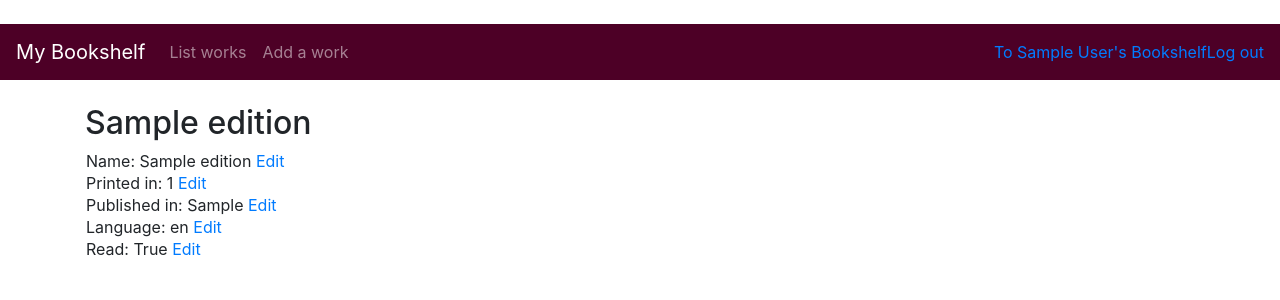
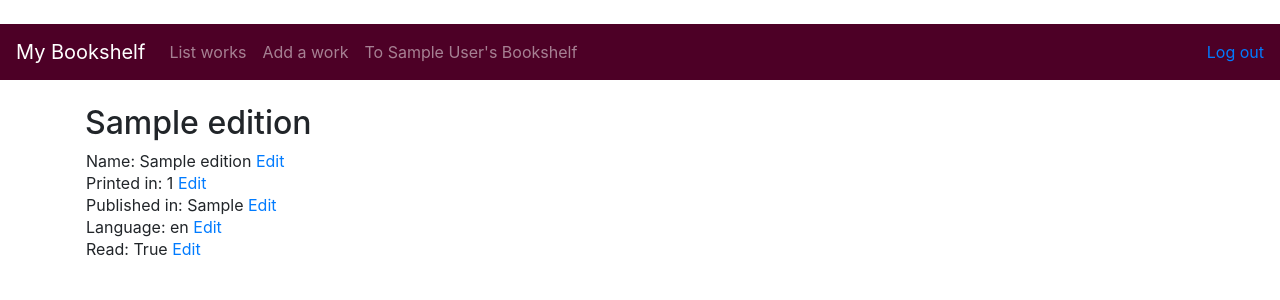
Before and after one commit to Viannaiv/My-Bookself, a Flask app: page /editions/1/ in a window 1280 px wide. Shown: the top 300 px of the page. Run offline with Flask 2, Linux system fonts and the light colour scheme; a user stored in the database is signed in; tables that the repository leaves empty hold one stand-in row (values such as "Sample post"); some libraries are stand-ins or nearby versions.

Commit message:
edited link to user's editions to appear as nav-link, added some comments

```diff
--- a/application/auth/models.py
+++ b/application/auth/models.py
@@ -11,7 +11,7 @@ class User(Base):
     password = db.Column(db.String(20), nullable=False)
 
     editions = db.relationship("Edition", backref='account', lazy=True)
-
+    #Should use this in getting editions.
 
     def __init__(self, name, username, password):
         self.name = name
--- a/application/editions/forms.py
+++ b/application/editions/forms.py
@@ -35,7 +35,7 @@ class EditionEditLanguage(FlaskForm):
     class Meta:
         csrf = False
 
-class EditionEditRead(FlaskForm): #Will be moved to edition.html later
+class EditionEditRead(FlaskForm): #Will be moved to edition.html later?
     read = BooleanField("I have read this book: ")
 
     class Meta:
--- a/application/templates/layout.html
+++ b/application/templates/layout.html
@@ -21,15 +21,19 @@
                   <li class="nav-item">
                     <a class="nav-link" href="{{ url_for('works_form') }}">Add a work</a>
                   </li>
+                  {% if current_user.is_authenticated %}
+                  <li class="nav-item">
+                    <a class="nav-link" href="{{ url_for('editions_index') }}">To {{ current_user.name }}'s Bookshelf  </a>
+                  </li>
+                  {% endif %}
                 </ul>
                 <div class="form-inline mt-2 mt-md-0">
-            {% if current_user.is_authenticated %}
-            <a href="{{ url_for('editions_index') }}">To {{ current_user.name }}'s Bookshelf  </a>
-            <a href="{{ url_for('auth_logout') }}">Log out</a>
-            {% else %}
-            <a href="{{ url_for('auth_login') }}">Login  </a>
-            <a href="{{ url_for('auth_signin_form') }}">Sign in</a>
-            {% endif %}
+                  {% if current_user.is_authenticated %}
+                  <a href="{{ url_for('auth_logout') }}">Log out</a>
+                  {% else %}
+                  <a href="{{ url_for('auth_login') }}">Login</a>
+                  <a href="{{ url_for('auth_signin_form') }}">Sign in</a>
+                  {% endif %}
                 </div>
         </div>
       </nav>
```
